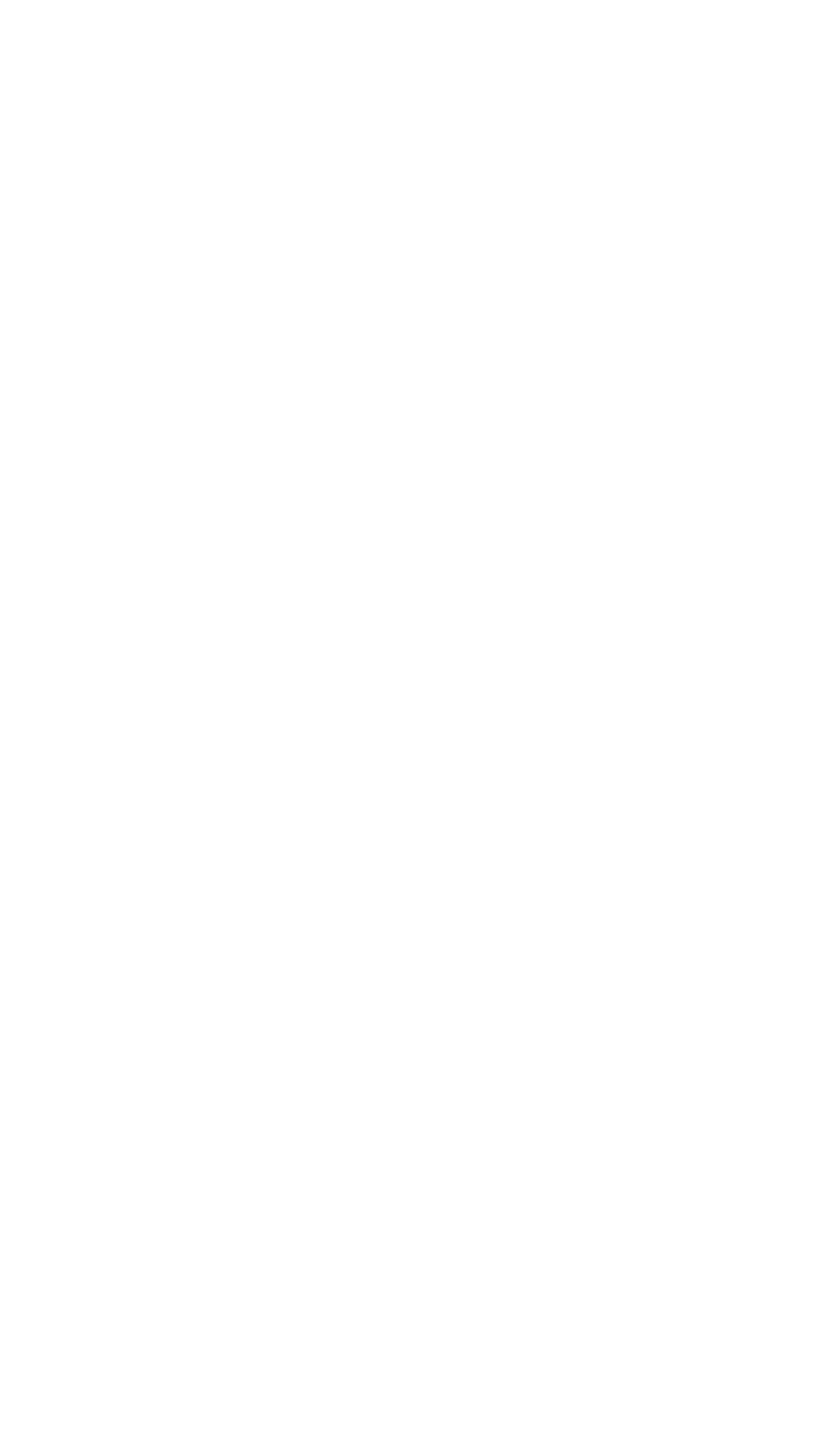
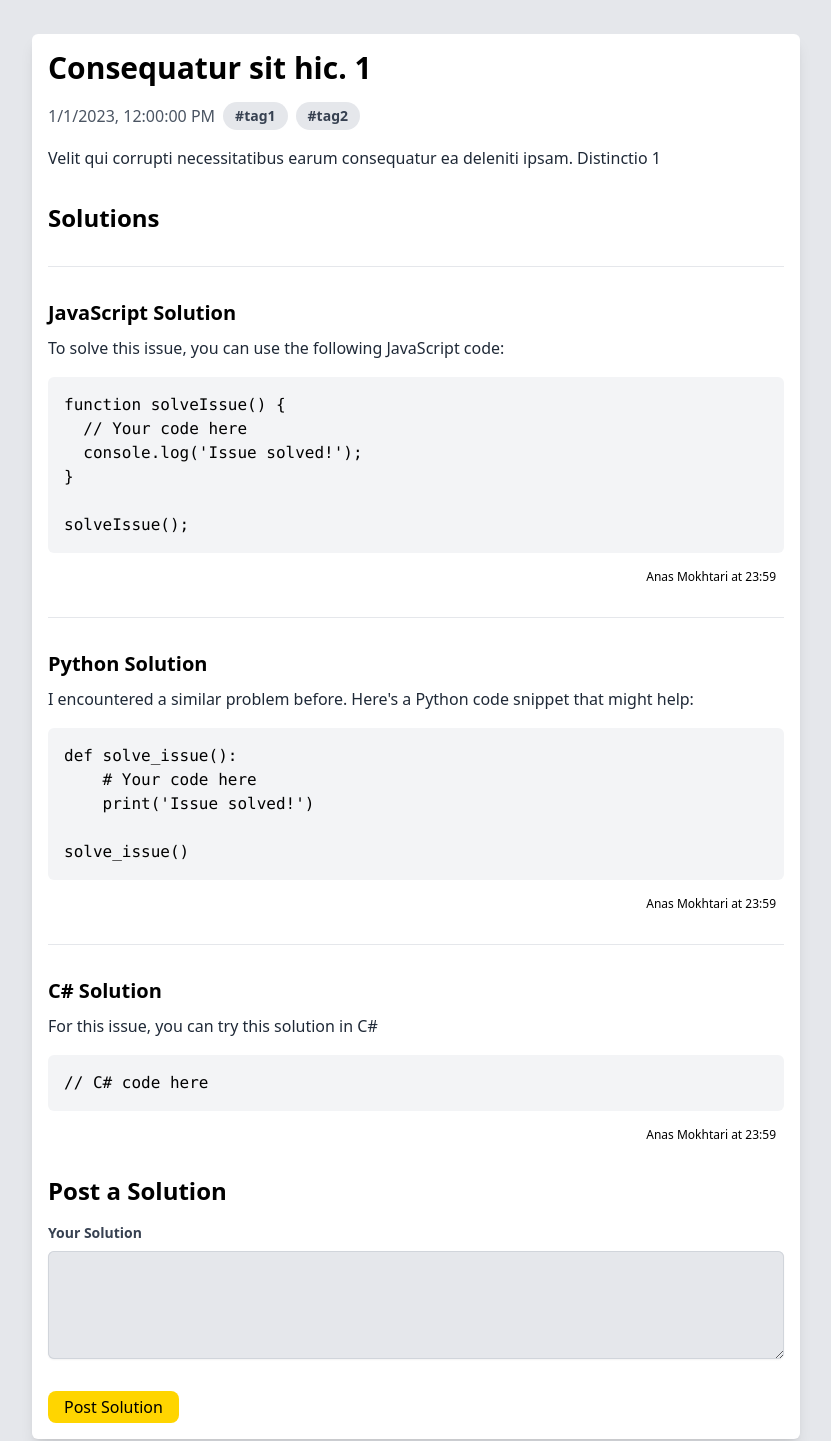
Before and after one commit to 4nskarts/hackathon-infinity, a React (Vite) app in the folder client/: page /blog in a window 1280 px wide. Before the commit this address had no page. Shown: the whole page, without its empty margins (224-1055 px from the left). Before the commit the page ends 800 px from the top, so only its background shows below. Built offline with nearby package versions, Linux system fonts and the light colour scheme.

Commit message:
idk what i did, but i did a lot :)

```diff
--- a/client/src/App.jsx
+++ b/client/src/App.jsx
@@ -5,6 +5,7 @@ import LandingPage from "./pages/LandingPage";
 import LoginPage from "./pages/LoginPage/index";
 import Home from "./pages/HomePage/Home";
 import ProfilePage from "./pages/ProfilePage/ProfilePage";
+import BlogPage from "./pages/BlogPage/BlogPage";
 /* import LoginPage from "./pages/LoginPage/LoginPage"; */
 
 // This is static now, don't remove it
@@ -32,6 +33,7 @@ function App() {
         <Route path="/login" element={<LoginPage />} />
         <Route path="/home" element={<Home users={users} issues={issues} />} />
         <Route path="/profile" element={<ProfilePage />} />
+        <Route path="/blog" element={<BlogPage issues={issues} />} />
         {/* <Route path="/login/company" element={<LoginPageCompany />} />
         <Route path="/login/employee" element={<LoginPageEmployee />} /> */}
       </Routes>
--- a/client/src/components/NavBarHome.jsx
+++ b/client/src/components/NavBarHome.jsx
@@ -3,7 +3,7 @@
 import { useState, useEffect } from "react";
 import PrimaryButton from "./PrimaryButton";
 import ThirdButton from "./ThirdButton";
-import { NavLink } from "react-router-dom";
+import { Link, NavLink } from "react-router-dom";
 // SearchBar.js
 
 const SearchBar = () => {
@@ -74,13 +74,11 @@ function NavbarHome() {
             {/* Add search bar component here if needed */}
             <div className="flex flex-col mb-2 justify-between">
               <ThirdButton text="Logout" />
-              <NavLink
-                to={"/profile"}
-                className="py-2.5 px-10 rounded-lg text-sm bg-white text-black
-                border-solid border-2 border-black"
-              >
-                Profile
-              </NavLink>
+              <Link to={"/profile"}>
+                <button>Profile</button>
+              </Link>
+              {/* className="py-2.5 px-10 rounded-lg text-sm bg-white text-black
+              border-solid border-2 border-black" */}
             </div>
           </div>
           <div className="pointer-events-none z-40 fixed top-0 left-[240px] bottom-0 right-0 bg-[rgba(0,0,0,0.6)] "></div>
--- /dev/null
+++ b/client/src/pages/BlogPage/BlogPage.jsx
@@ -0,0 +1,115 @@
+// BlogPage.js
+import React from "react";
+import { useParams } from "react-router-dom";
+
+const solutions = [
+  {
+    writerId: 1,
+    issueId: 1,
+    title: "JavaScript Solution",
+    body: "To solve this issue, you can use the following JavaScript code:",
+    code: "function solveIssue() {\n  // Your code here\n  console.log('Issue solved!');\n}\n\nsolveIssue();",
+  },
+  {
+    writerId: 2,
+    issueId: 1,
+    title: "Python Solution",
+    body: "I encountered a similar problem before. Here's a Python code snippet that might help:",
+    code: "def solve_issue():\n    # Your code here\n    print('Issue solved!')\n\nsolve_issue()",
+  },
+  {
+    writerId: 3,
+    issueId: 1,
+    title: "C# Solution",
+    body: "For this issue, you can try this solution in C#",
+    code: "// C# code here",
+  },
+];
+
+const BlogPage = ({ issues }) => {
+  const { id } = useParams();
+  const issue = issues.find((issue) => issue.id === id);
+
+  if (!issue) {
+    return <div>Loading...</div>; // You might want to add better error handling here
+  }
+
+  return (
+    <div className="bg-gray-200 h-full w-full border-2 border-gray-200">
+      <div className="max-w-3xl mx-auto mt-8 p-4 bg-white shadow-lg rounded-md">
+        <h1 className="text-3xl font-bold mb-4">{issue.title}</h1>
+        <div className="flex items-center  text-gray-600 mb-4">
+          <span className="mr-2">
+            {new Date(issue.postedTime).toLocaleString()}
+          </span>
+          {issue.tags.map((tag, tagIndex) => (
+            <span
+              key={tagIndex}
+              className="mr-2 bg-gray-200 rounded-full px-3 py-1 text-sm font-semibold text-gray-700"
+            >
+              {tag}
+            </span>
+          ))}
+        </div>
+        <p className="text-gray-800">{issue.description}</p>
+
+        {/* Add a section for solutions/answers */}
+        <div className="mt-8 space-y-8">
+          <h2 className="text-2xl font-bold mb-4">Solutions</h2>
+          {/* You can map through the solutions/answers and display them here */}
+          {solutions.map((solution, index) => (
+            <div key={index} className="border-t pt-8">
+              <div className="flex justify-between">
+                <h3 className="text-xl font-semibold mb-2">{solution.title}</h3>
+              </div>
+              <p className="text-gray-800 leading-relaxed mb-4">
+                {solution.body}
+              </p>
+              <pre className="bg-gray-100 p-4 rounded-md">
+                <code className="language-javascript">{solution.code}</code>
+              </pre>
+              <div className="flex items-center text-gray-600 mt-4">
+                <span className="mr-2">
+                  {solution.user ? "User Unknown" : ""}
+                </span>
+              </div>
+              <p className="flex justify-end text-xs mr-2 mb-4">
+                Anas Mokhtari at 23:59
+              </p>
+            </div>
+          ))}
+        </div>
+
+        {/* Add a form to post a solution */}
+        <div className="mt-8">
+          <h2 className="text-2xl font-bold mb-4">Post a Solution</h2>
+          <form>
+            <div className="mb-4">
+              <label
+                className="block text-gray-700 text-sm font-bold mb-2"
+                htmlFor="solutionText"
+              >
+                Your Solution
+              </label>
+              <textarea
+                id="solutionText"
+                name="solutionText"
+                rows="4"
+                required
+                className="block w-full px-2 rounded-md border-1 py-1.5 text-gray-900 shadow-sm ring-1 ring-inset ring-gray-300 placeholder:text-gray-400 focus:ring-2 focus:ring-inset focus:ring-yellow-700 bg-gray-200 sm:text-sm sm:leading-6"
+              ></textarea>
+            </div>
+            <button
+              type="submit"
+              className="bg-[#FFD500] text-black py-1 px-4 mt-4 rounded-lg"
+            >
+              Post Solution
+            </button>
+          </form>
+        </div>
+      </div>
+    </div>
+  );
+};
+
+export default BlogPage;
--- a/client/src/pages/HomePage/Home.jsx
+++ b/client/src/pages/HomePage/Home.jsx
@@ -2,8 +2,8 @@
 
 import React, { useState } from "react";
 import NavbarHome from "../../components/NavBarHome";
-import Modal from "react-modal";
 import "./Card.css";
+import { Link } from "react-router-dom";
 
 const Home = ({ users, issues }) => {
   const formatDate = (date) => {
@@ -126,9 +126,11 @@ const Home = ({ users, issues }) => {
                     </span>
                   ))}
                 </div>
-                <button className="bg-[#FFD500] text-black py-1 px-4 mt-4 rounded-lg">
-                  Answer
-                </button>
+                <Link to={"/blog"}>
+                  <button className="bg-[#FFD500] text-black py-1 px-4 mt-4 rounded-lg">
+                    Answer
+                  </button>
+                </Link>
               </div>
             </div>
           ))}
--- a/client/src/pages/LoginPage/index.jsx
+++ b/client/src/pages/LoginPage/index.jsx
@@ -4,15 +4,15 @@ import { NavLink } from "react-router-dom";
 function LoginPage() {
   const [email, setEmail] = useState("");
   const [password, setPassword] = useState("");
-  const [isVisible, setVisibility] = useState(false);
+  const [selectedOption, setSelectedOption] = useState(null);
 
-  const toggleVisibility = () => {
-    setVisibility(!isVisible);
+  const handleOptionChange = (event) => {
+    setSelectedOption(event.target.value);
   };
 
   // this is the cheap way to do it.
   return (
-    <div className="flex min-h-full h-screen flex-1 flex-col border-2 justify-center items-center px-6 py-12 lg:px-8 ">
+    <div className="flex min-h-full bg-[#D9D9D9] h-screen flex-1 flex-col border-2 justify-center items-center px-6 py-12 lg:px-8 ">
       <div className="mx-auto w-auto text-2xl font-bold">Infinity Website</div>
       <div className="sm:mx-auto sm:w-full sm:max-w-sm">
         <h2 className="mt-10 text-center text-2xl font-base leading-9 tracking-tight text-black">
@@ -25,7 +25,7 @@ function LoginPage() {
           <div>
             <label
               htmlFor="email"
-              className="block text-sm font-medium leading-6 text-gray-400"
+              className="block text-sm font-medium leading-6 text-gray-700"
             >
               {/* later we implement this */}
               Company/Employee
@@ -48,16 +48,10 @@ function LoginPage() {
             <div className="flex items-center justify-between">
               <label
                 htmlFor="password"
-                className="block text-sm font-medium leading-6 text-gray-400"
+                className="block text-sm font-medium leading-6 text-gray-700"
               >
                 Password
               </label>
-              <div
-                className="text-sm font-semibold text-yellow-500 hover:text-yellow-700 hover:cursor-pointer"
-                onClick={() => {}}
-              >
-                Forgot password?
-              </div>
             </div>
             <div className="relative flex mt-2">
               <input
@@ -65,7 +59,7 @@ function LoginPage() {
                 name="password"
                 value={password}
                 onChange={(event) => setPassword(event.target.value)}
-                type={isVisible ? "text" : "password"}
+                type="password"
                 autoComplete="current-password"
                 required
                 className="block w-full rounded-md border-0 py-1.5 px-2 text-gray-900 shadow-sm ring-1 ring-inset ring-gray-300 placeholder:text-gray-400 focus:ring-2 focus:ring-inset focus:ring-yellow-700 bg-gray-100 sm:text-sm sm:leading-6"
@@ -82,17 +76,44 @@ function LoginPage() {
               LOGIN
             </button>
           </div>
+          <div className="flex justify-between">
+            <div className="flex justify-center">
+              <label className="flex items-center">
+                <input
+                  type="radio"
+                  value="employee"
+                  checked={selectedOption === "employee"}
+                  onChange={handleOptionChange}
+                  className="mr-2"
+                />
+                <span>
+                  Login as <span className="font-semibold">Employee</span>
+                </span>
+              </label>
+            </div>
+            <div className="">
+              <label className="flex justify-center items-center">
+                <input
+                  type="radio"
+                  value="company"
+                  checked={selectedOption === "company"}
+                  onChange={handleOptionChange}
+                  className="mr-2"
+                />
+                <span>
+                  Login as <span className="font-semibold">Company</span>
+                </span>
+              </label>
+            </div>
+          </div>
         </form>
 
-        <p className="mt-10 text-center text-sm text-gray-500">
-          Don't have an account?{" "}
-          <NavLink
-            to="/"
-            className="font-semibold leading-6 text-yellow-500 hover:text-yellow-600"
-          >
-            Get Started Here
-          </NavLink>
-        </p>
+        {selectedOption && (
+          <div className="mt-4 text-xs justify-center items-center flex">
+            You have selected:{" "}
+            {selectedOption === "employee" ? "Employee" : "Company"}
+          </div>
+        )}
       </div>
     </div>
   );
```
